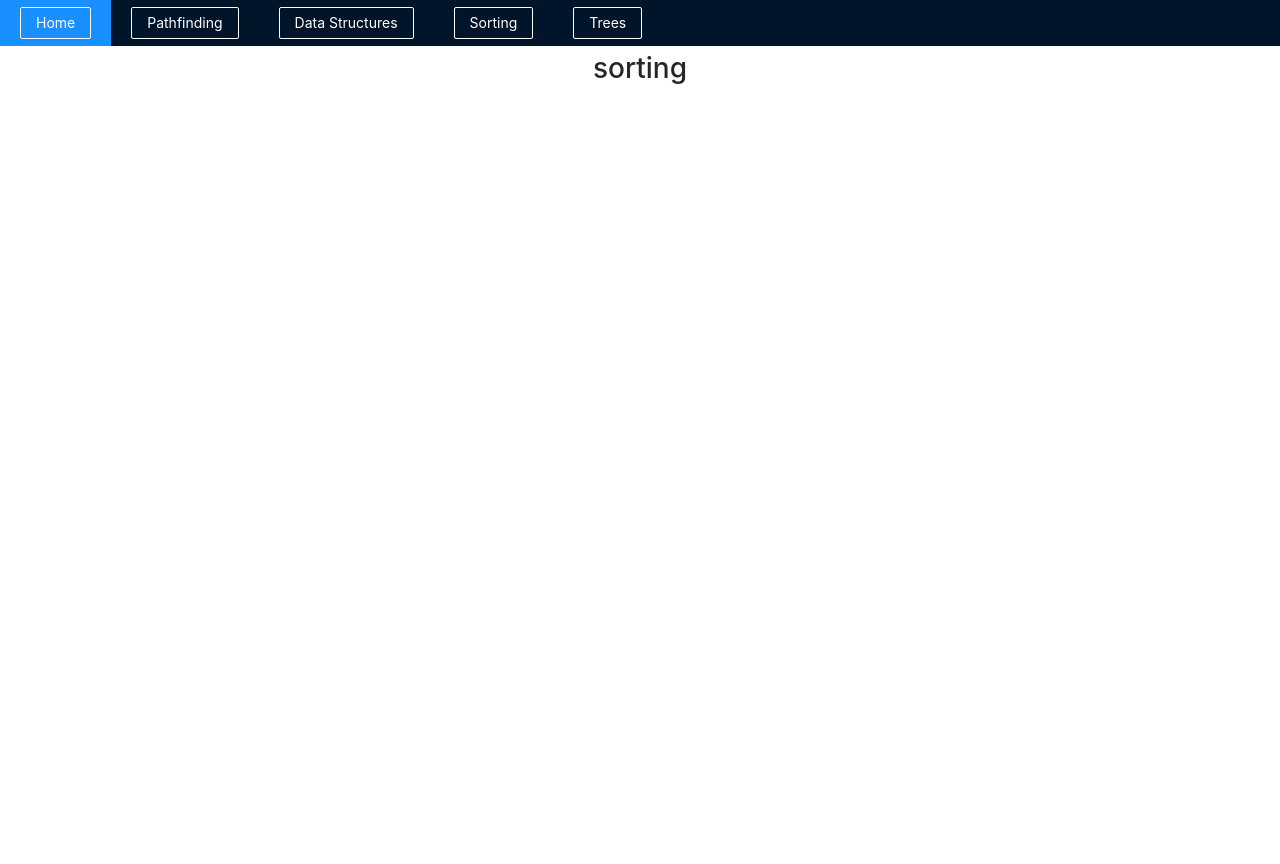
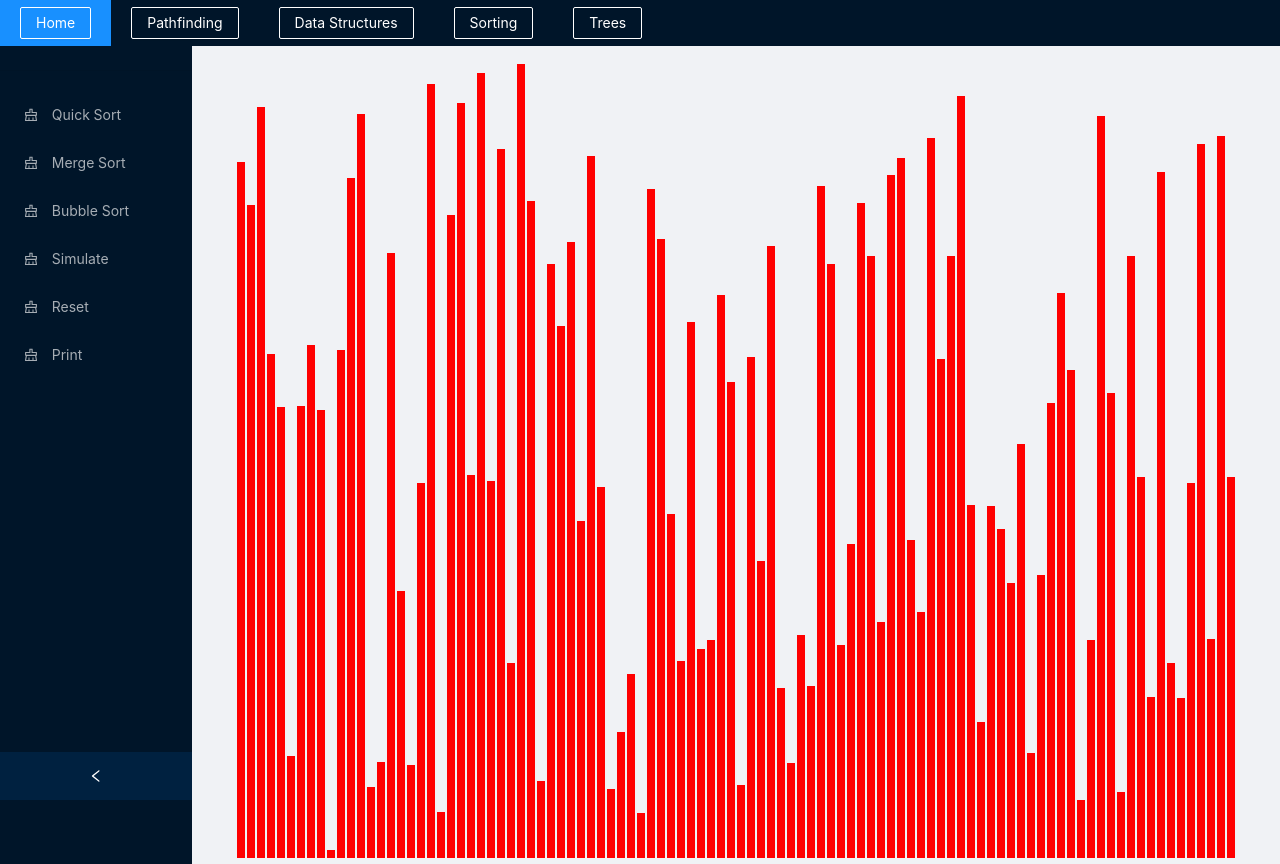
Before and after one commit to mitalletap/visualizers, a React (Create React App) app: page /sorting in a window 1280 px wide. Before the commit the page ends 800 px from the top, so only its background shows below. Built offline with nearby package versions, Linux system fonts and the light colour scheme.

Commit message:
Added Sorting

```diff
--- a/src/App.js
+++ b/src/App.js
@@ -3,6 +3,7 @@ import 'antd/dist/antd.css';
 import React, { useParams } from 'react';
 import Pathfinding from './Pathfinding/Pathfinding'
 import DataStructures from './DataStrucutres/DataStructures'
+import Sorting from './Sorting/Sorting'
 import { Button, Menu } from 'antd'
 import { BrowserRouter as Router, Switch, Route, Link } from "react-router-dom";
 
@@ -40,7 +41,7 @@ function App() {
             <DataStructures />
           </Route>
           <Route path="/sorting">
-            <h1> sorting </h1>
+            <Sorting />
           </Route>
           <Route path="/trees">
             <h1> trees </h1>
--- a/src/Pathfinding/Pathfinding.jsx
+++ b/src/Pathfinding/Pathfinding.jsx
@@ -376,7 +376,7 @@ class Pathfinding extends Component {
         }
         return i;
     }
-b
+
     onCollapse = collapsed => {
         this.setState({ collapsed });
     };
--- /dev/null
+++ b/src/Sorting/Algorithms/MergeSort.js
@@ -0,0 +1,77 @@
+export function mergeSortAlgo(array) {
+    const animations = [];
+    if (array.length <= 1) return array;
+    const auxiliaryArray = array.slice();
+    preMergeSort(array, 0, array.length - 1, auxiliaryArray, animations);
+    return animations;
+  }
+
+  function preMergeSort(
+    mainArray,
+    startIdx,
+    endIdx,
+    auxiliaryArray,
+    animations,
+  ) {
+    if (startIdx === endIdx) return;
+    const middleIdx = Math.floor((startIdx + endIdx) / 2);
+    preMergeSort(auxiliaryArray, startIdx, middleIdx, mainArray, animations);
+    preMergeSort(auxiliaryArray, middleIdx + 1, endIdx, mainArray, animations);
+    mergeSort(mainArray, startIdx, middleIdx, endIdx, auxiliaryArray, animations);
+  }
+
+  function mergeSort(
+    mainArray,
+    startIdx,
+    middleIdx,
+    endIdx,
+    auxiliaryArray,
+    animations,
+  ) {
+    let k = startIdx;
+    let i = startIdx;
+    let j = middleIdx + 1;
+    while (i <= middleIdx && j <= endIdx) {
+      // These are the values that we're comparing; we push them once
+      // to change their color.
+      animations.push([i, j]);
+      // These are the values that we're comparing; we push them a second
+      // time to revert their color.
+      animations.push([i, j]);
+      if (auxiliaryArray[i] <= auxiliaryArray[j]) {
+        // We overwrite the value at index k in the original array with the
+        // value at index i in the auxiliary array.
+        animations.push([k, auxiliaryArray[i]]);
+        mainArray[k++] = auxiliaryArray[i++];
+      } else {
+        // We overwrite the value at index k in the original array with the
+        // value at index j in the auxiliary array.
+        animations.push([k, auxiliaryArray[j]]);
+        mainArray[k++] = auxiliaryArray[j++];
+      }
+    }
+    while (i <= middleIdx) {
+      // These are the values that we're comparing; we push them once
+      // to change their color.
+      animations.push([i, i]);
+      // These are the values that we're comparing; we push them a second
+      // time to revert their color.
+      animations.push([i, i]);
+      // We overwrite the value at index k in the original array with the
+      // value at index i in the auxiliary array.
+      animations.push([k, auxiliaryArray[i]]);
+      mainArray[k++] = auxiliaryArray[i++];
+    }
+    while (j <= endIdx) {
+      // These are the values that we're comparing; we push them once
+      // to change their color.
+      animations.push([j, j]);
+      // These are the values that we're comparing; we push them a second
+      // time to revert their color.
+      animations.push([j, j]);
+      // We overwrite the value at index k in the original array with the
+      // value at index j in the auxiliary array.
+      animations.push([k, auxiliaryArray[j]]);
+      mainArray[k++] = auxiliaryArray[j++];
+    }
+  }
--- /dev/null
+++ b/src/Sorting/Sorting.css
@@ -0,0 +1,9 @@
+.container {
+}
+
+.bar {
+width: 8px;
+display: inline-block;
+margin: 0 1px;
+background-color: red;;
+}
--- /dev/null
+++ b/src/Sorting/Sorting.jsx
@@ -0,0 +1,117 @@
+import './Sorting.css'
+import 'antd/dist/antd.css';
+
+import React, { Component } from 'react';
+import { ClearOutlined } from '@ant-design/icons';
+import { Layout, Menu, Divider } from 'antd';
+import { mergeSortAlgo } from './Algorithms/MergeSort';
+
+const { SubMenu } = Menu;
+const { Header, Sider, Content } = Layout;
+
+
+class Sorting extends Component {
+    constructor(props) {
+        super(props);
+        this.state = {
+            arr: [],
+            selectedSort: "",
+        }
+    }
+
+
+    componentDidMount() {
+        this.clearArray();
+    }
+
+    clearArray() {
+        var array = [];
+        for(var i = 0; i < 100; i++) {
+            array.push(randomIntFromInterval(5, 800))
+        }
+        this.setState({ arr: array })
+    }
+
+    computeSort() {
+        const { arr, selectedSort } = this.state;
+        switch (selectedSort) {
+            case "Merge":
+                this.computeMergeSort(arr);
+        }
+    }
+
+    computeMergeSort() {
+        const { arr } = this.state;
+        const animations = mergeSortAlgo(arr);
+            for (let i = 0; i < animations.length; i++) {
+            const arrayBars = document.getElementsByClassName('bar');
+            const isColorChange = i % 3 !== 2;
+            if (isColorChange) {
+                const [barOneIdx, barTwoIdx] = animations[i];
+                const barOneStyle = arrayBars[barOneIdx].style;
+                const barTwoStyle = arrayBars[barTwoIdx].style;
+                const color = i % 3 === 0 ? '#CA8677' : '#77BBCA';
+                setTimeout(() => {
+                barOneStyle.backgroundColor = color;
+                barTwoStyle.backgroundColor = color;
+                }, i * 5);
+            } else {
+                setTimeout(() => {
+                const [barOneIdx, newHeight] = animations[i];
+                const barOneStyle = arrayBars[barOneIdx].style;
+                barOneStyle.height = `${newHeight}px`;
+                }, i * 5);
+            }
+        }
+    }
+
+
+    onCollapse = collapsed => {
+        this.setState({ collapsed });
+    };
+
+
+    render() {
+        const { arr, selectedSort } = this.state;
+        return (
+            <React.Fragment>
+                <Layout style={{ minHeight: '100vh' }}>
+                    <Layout>
+                        <Sider width={"15vw"} collapsible collapsed={this.state.collapsed} onCollapse={this.onCollapse}>
+                            <Menu theme="dark" defaultSelectedKeys={['1']} mode="inline" defaultSelectedKeys={[]}>
+                                <Divider type="horizontal" />
+                                <Menu.Item key="1" onClick={() => this.setState({ selectedSort: "Quick" })}> <ClearOutlined /> <span> Quick Sort </span> </Menu.Item>
+                                <Menu.Item key="2" onClick={() => this.setState({ selectedSort: "Merge" })}> <ClearOutlined /> <span> Merge Sort </span> </Menu.Item>
+                                <Menu.Item key="3" onClick={() => this.setState({ selectedSort: "Bubble" })}> <ClearOutlined /> <span> Bubble Sort </span> </Menu.Item>
+                                <Menu.Item key="4" onClick={() => this.computeSort()}>
+                                <ClearOutlined /> <span> Simulate </span>
+                                </Menu.Item>
+                                <Menu.Item key="5" onClick={() => this.clearArray()}> <ClearOutlined /> <span> Reset </span> </Menu.Item>
+                                <Menu.Item key="5" onClick={() => { console.log(arr) }}> <ClearOutlined /> <span> Print </span> </Menu.Item>
+                            </Menu>
+                        </Sider>
+                        <Content style={{ paddingTop: "10px"}}>
+                            <div className="container">
+                                <h1> {selectedSort} </h1>
+                                {arr.map((value, index) => {
+                                    return (
+                                        <div className="bar" key={index} style={{ height: `${value}px`}}>
+                                        </div>
+                                    )
+                                })}
+                            </div>
+                        </Content>
+                    </Layout>
+                </Layout>
+            </React.Fragment>
+         );
+    }
+}
+
+export default Sorting;
+
+
+
+function randomIntFromInterval(min, max) {
+    return Math.floor(Math.random() * (max - min + 1) + min);
+}
```
Also changed, not shown: 1 other file (tests, documents, lock files or other folders).
